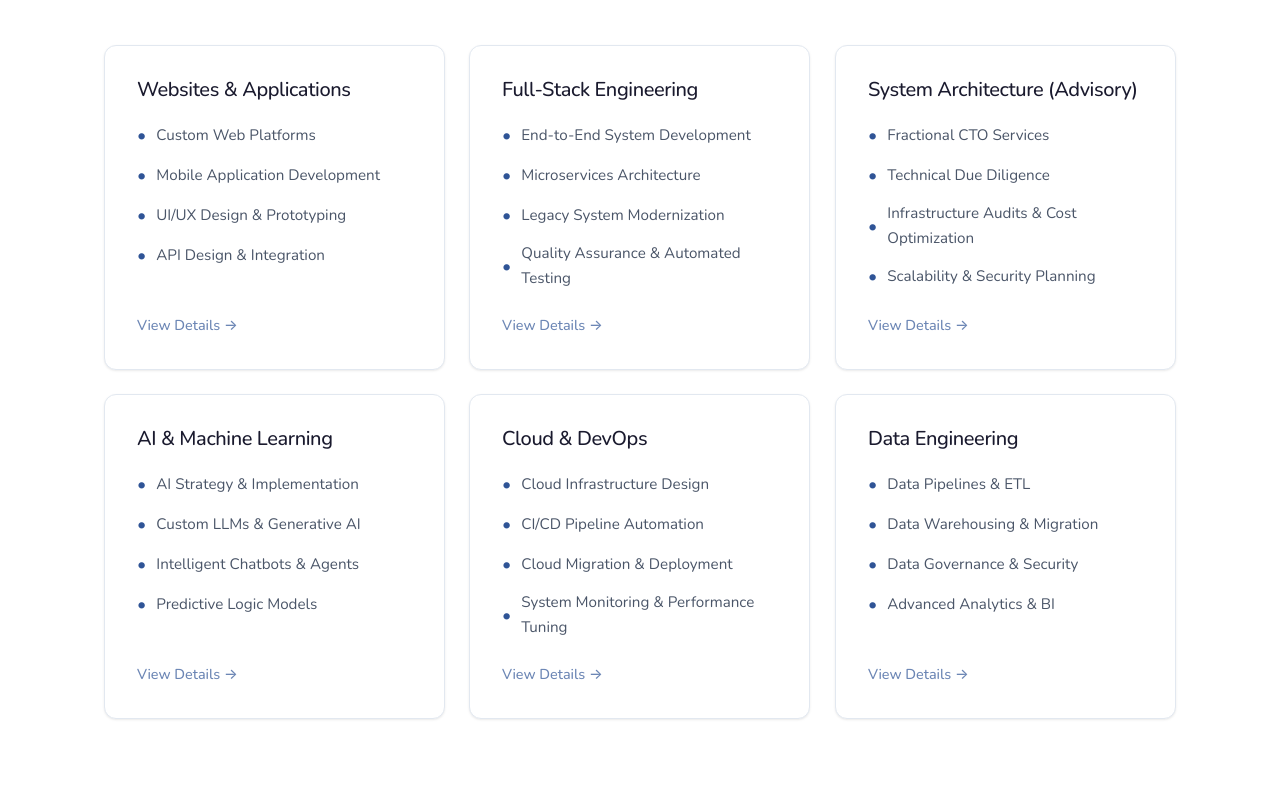
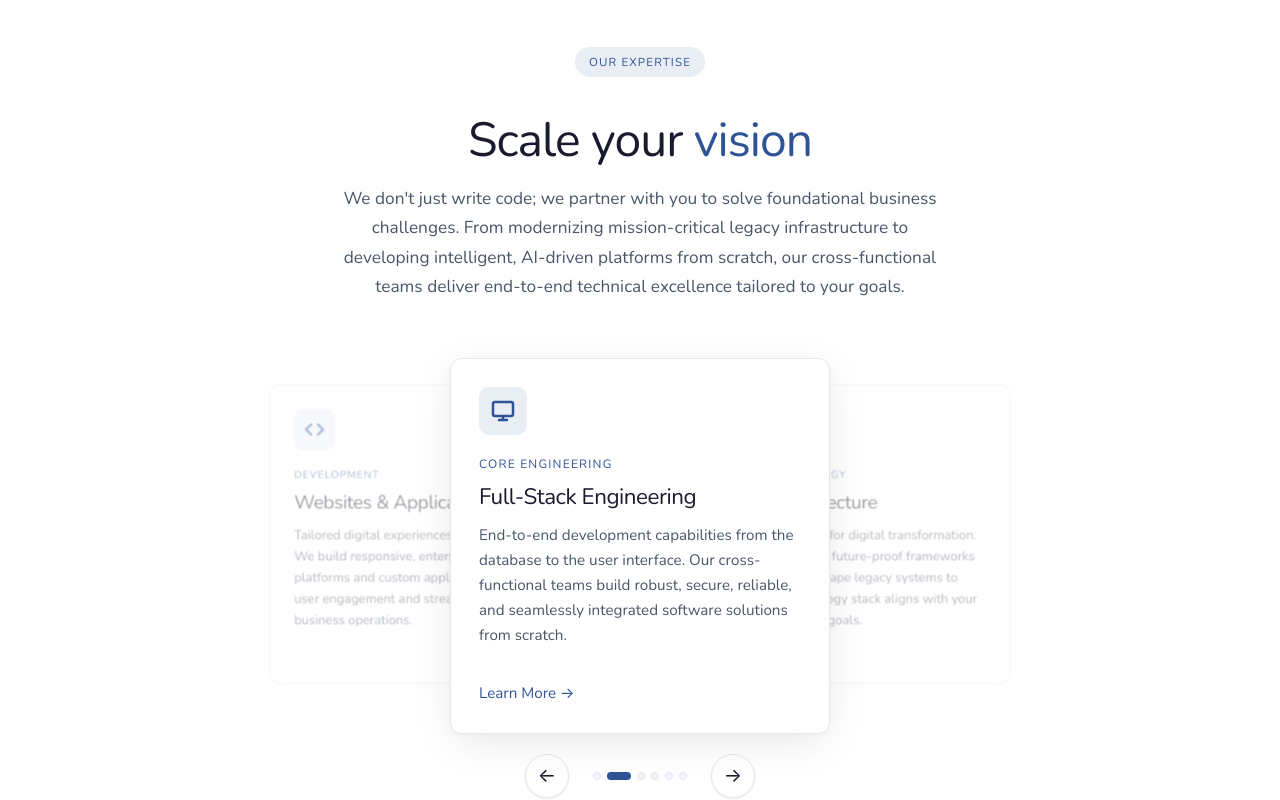
Before and after one commit to devvv18/Bractus, a Next.js app in the folder bractus-frontend/: page / in a window 1280 px wide. Shown: the part 1100-1900 px from the top of the page. Built offline with nearby package versions, Linux system fonts and the light colour scheme.

Commit message:
homepage upgrade

```diff
--- a/bractus-frontend/src/app/components/Hero.js
+++ b/bractus-frontend/src/app/components/Hero.js
@@ -1,7 +1,14 @@
 'use client'
 import { useEffect, useRef } from 'react'
 
-const BADGES = ['Advisory', 'Development', 'DevOps', 'Data']
+const BADGES = [
+  'Website & Applications',
+  'AI & Machine Learning',
+  'Full-Stack Engineering',
+  'System Architecture',
+  'Cloud & DevOps',
+  'Data Engineering'
+]
 
 function ParticleGrid() {
   const canvasRef = useRef(null)
@@ -168,8 +175,9 @@ export default function Hero() {
           display: 'flex', flexDirection: 'column', alignItems: 'center', textAlign: 'center'
         }}>
           {/* Tag */}
-          <div className="anim-fade-up" style={{ marginBottom: 32 }}>
-            <span className="tag">✦ AI-Augmented Delivery</span>
+          <div className="anim-fade-up" style={{ marginBottom: 32, display: 'flex', gap: 12, flexWrap: 'wrap', justifyContent: 'center' }}>
+            <span className="tag">✦ COMPREHENSIVE IT SOLUTIONS</span>
+            <span className="tag">✦ END-TO-END TECHNOLOGY PARTNER</span>
           </div>
 
           {/* Headline with responsive line breaks */}
@@ -180,23 +188,19 @@ export default function Hero() {
             marginBottom: 32,
             maxWidth: '90vw'
           }}>
-            <span className="hide-mobile">Cross-functional teams of<br /></span>
-            <span className="show-mobile">Cross-functional teams of </span>
-            <span className="hide-mobile">senior professionals wielding<br /></span>
-            <span className="show-mobile">senior professionals wielding </span>
-            <span className="accent-text">AI‑native toolchains</span>
+            We Build, Scale, and Modernize<br />
+            <span className="accent-text">Complex Software Systems</span>
           </h1>
 
           {/* Subtext */}
           <p className="anim-fade-up anim-delay-2" style={{
-            fontSize: 'clamp(1rem, 2vw, 1.15rem)',
+            fontSize: 'clamp(1rem, 2vw, 1.12rem)',
             color: 'var(--text-secondary)',
             lineHeight: 1.75,
-            maxWidth: 580,
+            maxWidth: 800,
             marginBottom: 40,
           }}>
-            Delivering outcomes with the accountability and rigor
-            enterprise systems require — from strategy through deployment.
+            Your all-in-one partner for digital transformation. Whether building standard web applications to advanced DevOps, data pipelines, or reshaping an outdated legacy system and architecting a cutting-edge AI platform from the ground up, our cross-functional teams deliver scalable, high-performance results. We provide the technical muscle to bring any digital vision to life.
           </p>
 
           {/* Badge row */}
@@ -219,7 +223,7 @@ export default function Hero() {
           {/* CTAs */}
           <div className="anim-fade-up anim-delay-3" style={{ display: 'flex', gap: 16, flexWrap: 'wrap', justifyContent: 'center', marginBottom: 80 }}>
             <a href={`mailto:${contactEmail}?subject=Schedule%20a%20Call%20with%20Bractus&body=Hello%20Bractus%20Team%2C%0A%0AI%20would%20like%20to%20schedule%20a%20call%20to%20discuss%20how%20your%20technology%20services%20can%20help%20my%20organization.%0A%0ALooking%20forward%20to%20hearing%20from%20you%21`} className="btn-primary">Schedule a call</a>
-            <a href="#services" className="btn-outline">Watch video</a>
+            <a href="#services" className="btn-outline">View Our Services</a>
           </div>
 
           {/* Stats Row - Responsive Grid */}
--- a/bractus-frontend/src/app/components/Services.js
+++ b/bractus-frontend/src/app/components/Services.js
@@ -1,134 +1,257 @@
 'use client'
-import { useState } from 'react'
+import { useState, useEffect } from 'react'
 import Link from 'next/link'
 
 const SERVICES = [
   {
+    icon: <svg width="24" height="24" viewBox="0 0 24 24" fill="none" stroke="currentColor" strokeWidth="2.5" strokeLinecap="round" strokeLinejoin="round"><polyline points="16 18 22 12 16 6" /><polyline points="8 6 2 12 8 18" /></svg>,
+    tag: 'DEVELOPMENT',
     title: 'Websites & Applications',
-    items: ['Custom Web Platforms', 'Mobile Application Development', 'UI/UX Design & Prototyping', 'API Design & Integration'],
+    desc: 'Tailored digital experiences designed for scale. We build responsive, enterprise-grade web platforms and custom applications that drive user engagement and streamline complex business operations.',
+    linkText: 'Learn More →',
     href: '/services/websites-applications',
   },
   {
+    icon: <svg width="24" height="24" viewBox="0 0 24 24" fill="none" stroke="currentColor" strokeWidth="2.5" strokeLinecap="round" strokeLinejoin="round"><rect x="2" y="3" width="20" height="14" rx="2" ry="2" /><line x1="8" y1="21" x2="16" y2="21" /><line x1="12" y1="17" x2="12" y2="21" /></svg>,
+    tag: 'CORE ENGINEERING',
     title: 'Full-Stack Engineering',
-    items: ['End-to-End System Development', 'Microservices Architecture', 'Legacy System Modernization', 'Quality Assurance & Automated Testing'],
+    desc: 'End-to-end development capabilities from the database to the user interface. Our cross-functional teams build robust, secure, reliable, and seamlessly integrated software solutions from scratch.',
+    linkText: 'Learn More →',
     href: '/services/full-stack-engineering',
   },
   {
-    title: 'System Architecture (Advisory)',
-    items: ['Fractional CTO Services', 'Technical Due Diligence', 'Infrastructure Audits & Cost Optimization', 'Scalability & Security Planning'],
+    icon: <svg width="24" height="24" viewBox="0 0 24 24" fill="none" stroke="currentColor" strokeWidth="2.5" strokeLinecap="round" strokeLinejoin="round"><path d="M12 2L2 7l10 5 10-5-10-5z" /><path d="M2 17l10 5 10-5" /><path d="M2 12l10 5 10-5" /></svg>,
+    tag: 'ADVISORY & STRATEGY',
+    title: 'System Architecture',
+    desc: 'Strategic blueprints for digital transformation. We design scalable, future-proof frameworks and seamlessly reshape legacy systems to ensure your technology stack aligns with your long-term business goals.',
+    linkText: 'Learn More →',
     href: '/services/system-architecture',
   },
   {
+    icon: <svg width="24" height="24" viewBox="0 0 24 24" fill="none" stroke="currentColor" strokeWidth="2.5" strokeLinecap="round" strokeLinejoin="round"><path d="M21 16V8a2 2 0 0 0-1-1.73l-7-4a2 2 0 0 0-2 0l-7 4A2 2 0 0 0 3 8v8a2 2 0 0 0 1 1.73l7 4a2 2 0 0 0 2 0l7-4A2 2 0 0 0 21 16z" /><polyline points="3.27 6.96 12 12.01 20.73 6.96" /><line x1="12" y1="22.08" x2="12" y2="12" /></svg>,
+    tag: 'INNOVATION',
     title: 'AI & Machine Learning',
-    items: ['AI Strategy & Implementation', 'Custom LLMs & Generative AI', 'Intelligent Chatbots & Agents', 'Predictive Logic Models'],
+    desc: 'Empower your operations with intelligent automation and predictive insights. We develop and integrate custom AI/ML models that solve complex logic problems and create distinct competitive advantages.',
+    linkText: 'Learn More →',
     href: '/services/ai-machine-learning',
   },
   {
+    icon: <svg width="24" height="24" viewBox="0 0 24 24" fill="none" stroke="currentColor" strokeWidth="2.5" strokeLinecap="round" strokeLinejoin="round"><rect x="2" y="2" width="20" height="8" rx="2" ry="2" /><rect x="2" y="14" width="20" height="8" rx="2" ry="2" /><line x1="6" y1="6" x2="6.01" y2="6" /><line x1="6" y1="18" x2="6.01" y2="18" /></svg>,
+    tag: 'INFRASTRUCTURE',
     title: 'Cloud & DevOps',
-    items: ['Cloud Infrastructure Design', 'CI/CD Pipeline Automation', 'Cloud Migration & Deployment', 'System Monitoring & Performance Tuning'],
+    desc: 'Accelerate delivery and ensure maximum reliability. We implement efficient CI/CD pipelines and design secure, highly available cloud environments to keep your enterprise running flawlessly.',
+    linkText: 'Learn More →',
     href: '/services/cloud-devops',
   },
   {
+    icon: <svg width="24" height="24" viewBox="0 0 24 24" fill="none" stroke="currentColor" strokeWidth="2.5" strokeLinecap="round" strokeLinejoin="round"><line x1="18" y1="20" x2="18" y2="10" /><line x1="12" y1="20" x2="12" y2="4" /><line x1="6" y1="20" x2="6" y2="14" /></svg>,
+    tag: 'INTELLIGENCE',
     title: 'Data Engineering',
-    items: ['Data Pipelines & ETL', 'Data Warehousing & Migration', 'Data Governance & Security', 'Advanced Analytics & BI'],
+    desc: 'Turn raw information into an actionable strategy. We architect scalable data pipelines and robust storage solutions, ensuring your business data is accurate, secure, and ready for advanced analytics.',
+    linkText: 'Learn More →',
     href: '/services/data-engineering',
   },
 ]
 
 export default function Services() {
+  const [currentIndex, setCurrentIndex] = useState(0)
+
+  // Auto-scroll every 5 seconds
+  useEffect(() => {
+    const interval = setInterval(() => {
+      setCurrentIndex((prev) => (prev + 1) % SERVICES.length)
+    }, 5000)
+    return () => clearInterval(interval)
+  }, [])
+
+  const next = () => setCurrentIndex((i) => (i + 1) % SERVICES.length)
+  const prev = () => setCurrentIndex((i) => (i - 1 + SERVICES.length) % SERVICES.length)
+
+  // Calculate 3D stacking positions
+  const getCardStyle = (index) => {
+    const total = SERVICES.length;
+    let diff = index - currentIndex;
+
+    // Smooth circular wrapping logic
+    if (diff > Math.floor(total / 2)) {
+      diff -= total;
+    } else if (diff < -Math.floor(total / 2)) {
+      diff += total;
+    }
+
+    let translateX = 0;
+    let scale = 1;
+    let opacity = 1;
+    let zIndex = 10;
+    let pointerEvents = 'auto';
+
+    if (diff === 0) {
+      // Center card
+      translateX = 0;
+      scale = 1;
+      opacity = 1;
+      zIndex = 30;
+    } else if (diff === 1) {
+      // Right card
+      translateX = '55%';
+      scale = 0.85;
+      opacity = 0.4;
+      zIndex = 20;
+      pointerEvents = 'none';
+    } else if (diff === -1) {
+      // Left card
+      translateX = '-55%';
+      scale = 0.85;
+      opacity = 0.4;
+      zIndex = 20;
+      pointerEvents = 'none';
+    } else {
+      // Hidden behind (or far sides)
+      translateX = '0%';
+      scale = 0.6;
+      opacity = 0;
+      zIndex = 10;
+      pointerEvents = 'none';
+    }
+
+    return {
+      position: 'absolute',
+      left: 0,
+      right: 0,
+      margin: '0 auto',
+      width: '100%',
+      maxWidth: 380,
+      transform: `translateX(${translateX}) scale(${scale})`,
+      opacity: opacity,
+      zIndex: zIndex,
+      pointerEvents: pointerEvents,
+      transition: 'all 0.6s cubic-bezier(0.25, 1, 0.5, 1)',
+    };
+  };
+
   return (
-    <section id="services" className="section" style={{ background: 'var(--bg)', paddingTop: 0 }}>
+    <section id="services" className="section" style={{ background: 'var(--bg)', overflowX: 'hidden' }}>
       <div className="container">
         {/* Header */}
-        <div style={{ textAlign: 'center', marginBottom: 40 }}>
+        <div style={{ textAlign: 'center', marginBottom: 20 }}>
           <span className="tag" style={{ marginBottom: 16 }}>OUR EXPERTISE</span>
-          <h2 style={{ fontSize: 'clamp(2rem, 4vw, 3rem)', fontWeight: 400, marginBottom: 16 }}>
+        </div>
+        <h2 style={{
+          textAlign: 'center',
+          fontSize: 'clamp(2rem, 4vw, 3rem)',
+          fontWeight: 400, marginBottom: 16,
+        }}>
           Scale your <span className="accent-text">vision</span>
         </h2>
-          <p style={{ color: 'var(--text-secondary)', maxWidth: 700, margin: '0 auto', lineHeight: 1.7 }}>
-            We bring strategic architecture to every project. From modernizing mission-critical infrastructure to developing AI-driven platforms, our team delivers technical excellence.
+        <p style={{
+          textAlign: 'center',
+          color: 'var(--text-secondary)',
+          fontSize: 'clamp(0.95rem, 1.8vw, 1.08rem)',
+          maxWidth: 600, margin: '0 auto 56px',
+          lineHeight: 1.7,
+        }}>
+          We don't just write code; we partner with you to solve foundational business challenges.
+          From modernizing mission-critical legacy infrastructure to developing intelligent,
+          AI-driven platforms from scratch, our cross-functional teams deliver end-to-end
+          technical excellence tailored to your goals.
         </p>
+
+        {/* 3D Carousel Stack */}
+        <div style={{ position: 'relative', width: '100%', maxWidth: 1000, margin: '0 auto' }}>
+
+          <div style={{ position: 'relative', height: 380, width: '100%' }}>
+            {SERVICES.map((service, index) => (
+              <div key={index} style={getCardStyle(index)}>
+                <ServiceCard {...service} active={index === currentIndex} />
+              </div>
+            ))}
           </div>
 
-        {/* 6 Block Grid */}
+          {/* Carousel Controls */}
           <div style={{
-          display: 'grid',
-          gridTemplateColumns: 'repeat(auto-fit, minmax(300px, 1fr))',
-          gap: '24px'
+            display: 'flex', alignItems: 'center', justifyContent: 'center', gap: 24,
+            marginTop: 16
           }}>
-          {SERVICES.map((service, index) => (
-            <ServiceBlock key={index} {...service} />
+            <button onClick={prev} style={navBtnStyle} aria-label="Previous service">
+              ←
+            </button>
+            <div style={{ display: 'flex', gap: 6 }}>
+              {SERVICES.map((_, i) => (
+                <div key={i} style={{
+                  width: i === currentIndex ? 24 : 8,
+                  height: 8,
+                  borderRadius: 4,
+                  background: i === currentIndex ? 'var(--accent)' : 'var(--border-light)',
+                  transition: 'all 0.4s ease',
+                  border: i !== currentIndex ? '1px solid var(--border)' : 'none'
+                }} />
               ))}
+            </div>
+            <button onClick={next} style={navBtnStyle} aria-label="Next service">
+              →
+            </button>
+          </div>
         </div>
       </div>
     </section>
   )
 }
 
-function ServiceBlock({ title, items, href }) {
+function ServiceCard({ icon, tag, title, desc, linkText, href, active }) {
   const [hovered, setHovered] = useState(false)
-
   return (
-    <Link
-      href={href}
-      className="card"
-      style={{
-        textDecoration: 'none',
-        display: 'flex',
-        flexDirection: 'column',
-        padding: '32px',
-        transition: 'all 0.3s ease',
-        borderColor: hovered ? 'var(--accent)' : 'var(--border)',
-        transform: hovered ? 'translateY(-4px)' : 'none',
+    <div className="card" style={{
+      cursor: active ? 'pointer' : 'default',
+      borderColor: (hovered && active) ? 'var(--accent)' : 'var(--border)',
+      background: 'var(--surface)',
+      boxShadow: active ? 'var(--card-shadow-hover)' : 'var(--card-shadow)',
       height: '100%',
-        background: 'var(--surface)'
+      minHeight: 320,
+      display: 'flex', flexDirection: 'column',
+      transition: 'border-color 0.3s ease',
     }}
       onMouseEnter={() => setHovered(true)}
       onMouseLeave={() => setHovered(false)}
     >
+      <div style={{
+        width: 48, height: 48, borderRadius: 10,
+        background: 'var(--accent-light)',
+        display: 'flex', alignItems: 'center', justifyContent: 'center',
+        color: 'var(--accent)',
+        marginBottom: 20,
+      }}>{icon}</div>
+      <div style={{
+        fontSize: '0.75rem', fontWeight: 400, color: 'var(--accent)',
+        textTransform: 'uppercase', letterSpacing: '0.1em', marginBottom: 8,
+      }}>{tag}</div>
       <h3 style={{
-        fontSize: '1.25rem',
-        fontWeight: 500,
-        color: 'var(--text)',
-        marginBottom: '20px',
-        fontFamily: 'Nunito, sans-serif'
+        fontFamily: 'Nunito, sans-serif', fontSize: '1.4rem',
+        fontWeight: 400, marginBottom: 12, lineHeight: 1.3
+      }}>{title}</h3>
+      <p style={{
+        fontSize: '0.95rem', color: 'var(--text-secondary)', lineHeight: 1.65,
+        marginBottom: 32, flexGrow: 1
+      }}>{desc}</p>
+
+      {active && (
+        <Link href={href} style={{
+          fontSize: '0.95rem', fontWeight: 400,
+          color: hovered ? 'var(--accent-hover)' : 'var(--accent)',
+          transition: 'color 0.2s',
+          display: 'inline-block'
         }}>
-        {title}
-      </h3>
-
-      <ul style={{
-        listStyle: 'none',
-        padding: 0,
-        margin: 0,
-        display: 'flex',
-        flexDirection: 'column',
-        gap: '12px'
-      }}>
-        {items.map((item, i) => (
-          <li key={i} style={{
-            display: 'flex',
-            alignItems: 'center',
-            gap: '10px',
-            fontSize: '0.95rem',
-            color: 'var(--text-secondary)'
-          }}>
-            <span style={{ color: 'var(--accent)', fontSize: '1.1rem' }}>•</span>
-            {item}
-          </li>
-        ))}
-      </ul>
-
-      <div style={{
-        marginTop: 'auto',
-        paddingTop: '24px',
-        color: 'var(--accent)',
-        fontSize: '0.9rem',
-        fontWeight: 500,
-        opacity: hovered ? 1 : 0.7,
-        transition: 'opacity 0.2s'
-      }}>
-        View Details →
+          {linkText}
+        </Link>
+      )}
     </div>
-    </Link>
   )
 }
+
+const navBtnStyle = {
+  width: 44, height: 44, borderRadius: '50%',
+  background: 'var(--surface)', border: '1.5px solid var(--border)',
+  color: 'var(--text)', fontSize: '1.2rem',
+  display: 'flex', alignItems: 'center', justifyContent: 'center',
+  cursor: 'pointer', transition: 'all 0.2s',
+  boxShadow: 'var(--card-shadow)'
+}
```
Lines whose indentation alone changed are shown as unchanged.
